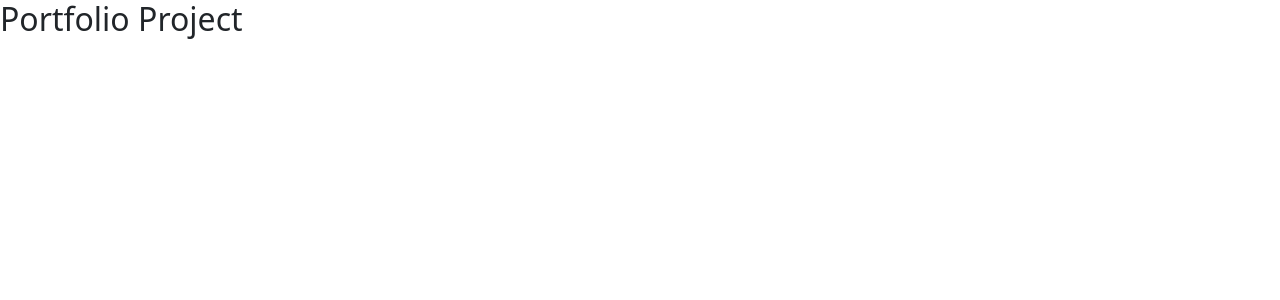
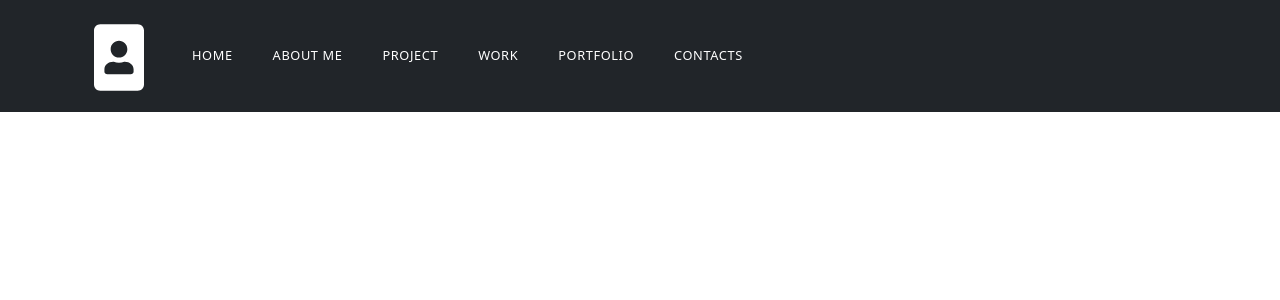
Before and after one commit to pohsienhsu/personal-website, a React (Create React App) app: page / in a window 1280 px wide. Shown: the top 300 px of the page. Built offline with nearby package versions, Linux system fonts and the light colour scheme.

Commit message:
customize navbar

```diff
--- a/package.json
+++ b/package.json
@@ -9,6 +9,7 @@
     "bootstrap": "^5.1.1",
     "react": "^17.0.2",
     "react-dom": "^17.0.2",
+    "react-icons": "^4.2.0",
     "react-scripts": "4.0.3",
     "web-vitals": "^1.0.1"
   },
--- a/public/index.html
+++ b/public/index.html
@@ -39,5 +39,6 @@
       To begin the development, run `npm start` or `yarn start`.
       To create a production bundle, use `npm run build` or `yarn build`.
     -->
+    <script src="https://cdn.jsdelivr.net/npm/bootstrap@5.1.1/dist/js/bootstrap.bundle.min.js" integrity="sha384-/bQdsTh/da6pkI1MST/rWKFNjaCP5gBSY4sEBT38Q/9RBh9AH40zEOg7Hlq2THRZ" crossorigin="anonymous"></script>
   </body>
 </html>
--- a/src/App.css
+++ b/src/App.css
@@ -1,38 +1,37 @@
-.App {
-  text-align: center;
+@import url('https://fonts.googleapis.com/css2?family=Roboto+Condensed:wght@300&display=swap');
+
+:root {
+  --primary-white: #fff;
 }
 
-.App-logo {
-  height: 40vmin;
-  pointer-events: none;
+body {
+  font-family: "Roboto Condensed"
 }
 
-@media (prefers-reduced-motion: no-preference) {
-  .App-logo {
-    animation: App-logo-spin infinite 20s linear;
-  }
+/************************* NavBar *************************/
+.portfolio-logo {
+  width: 3.125rem;
 }
 
-.App-header {
-  background-color: #282c34;
-  min-height: 100vh;
-  display: flex;
-  flex-direction: column;
-  align-items: center;
-  justify-content: center;
-  font-size: calc(10px + 2vmin);
-  color: white;
+/*-------------- Menu Links --------------*/
+nav a.nav-link {
+  font-size: .8rem;
+  letter-spacing: 0.0375rem;
+  cursor: pointer;
 }
 
-.App-link {
-  color: #61dafb;
+nav ul li {
+  text-transform: uppercase;
 }
 
-@keyframes App-logo-spin {
-  from {
-    transform: rotate(0deg);
-  }
-  to {
-    transform: rotate(360deg);
-  }
+.navbar-nav > li > a {
+  margin-right: 0.75rem;
+  margin-left: 0.75rem;
+  color: var(--primary-white) !important;
 }
+
+.navbar-brand {
+  max-width: 17.25rem;
+  padding: 0.75rem !important;
+  height: 6rem !important;
+}
--- a/src/App.js
+++ b/src/App.js
@@ -1,9 +1,10 @@
 import './App.css';
 import 'bootstrap/dist/css/bootstrap.min.css';
+import Navbar from './components/Navbar';
 
 function App() {
   return (
-    <h2>Portfolio Project</h2>
+    <Navbar />
   );
 }
 
--- /dev/null
+++ b/src/components/Navbar.js
@@ -0,0 +1,39 @@
+import React from 'react';
+import {FaPortrait} from 'react-icons/fa'
+
+const Navbar = () => {
+  return (
+    <nav className="navbar navbar-expand-lg navbar-dark bg-dark">
+      <div className="container">
+        <a className="navbar-brand" href="#"><FaPortrait className="portfolio-logo" size={75}/></a>
+        <button className="navbar-toggler" type="button" data-bs-toggle="collapse" data-bs-target="#navbarSupportedContent" aria-controls="navbarSupportedContent" aria-expanded="false" aria-label="Toggle navigation">
+          <span className="navbar-toggler-icon"></span>
+        </button>
+          <div className="collapse navbar-collapse" id="navbarSupportedContent">
+            <ul className="navbar-nav me-auto mb-2 mb-lg-0">
+              <li className="nav-item">
+                <a className="nav-link active" aria-current="page" href="#">Home</a>
+              </li>
+              <li className="nav-item">
+                <a className="nav-link" href="#">about me</a>
+              </li>
+              <li className="nav-item">
+                <a className="nav-link" href="#">project</a>
+              </li>
+              <li className="nav-item">
+                <a className="nav-link" href="#">work</a>
+              </li>
+              <li className="nav-item">
+                <a className="nav-link" href="#">portfolio</a>
+              </li>
+              <li className="nav-item">
+                <a className="nav-link" href="#">contacts</a>
+              </li>
+            </ul>
+          </div>
+      </div>
+    </nav>
+  )
+}
+
+export default Navbar
```
Also changed, not shown: 2 other files (tests, documents, lock files or other folders).
